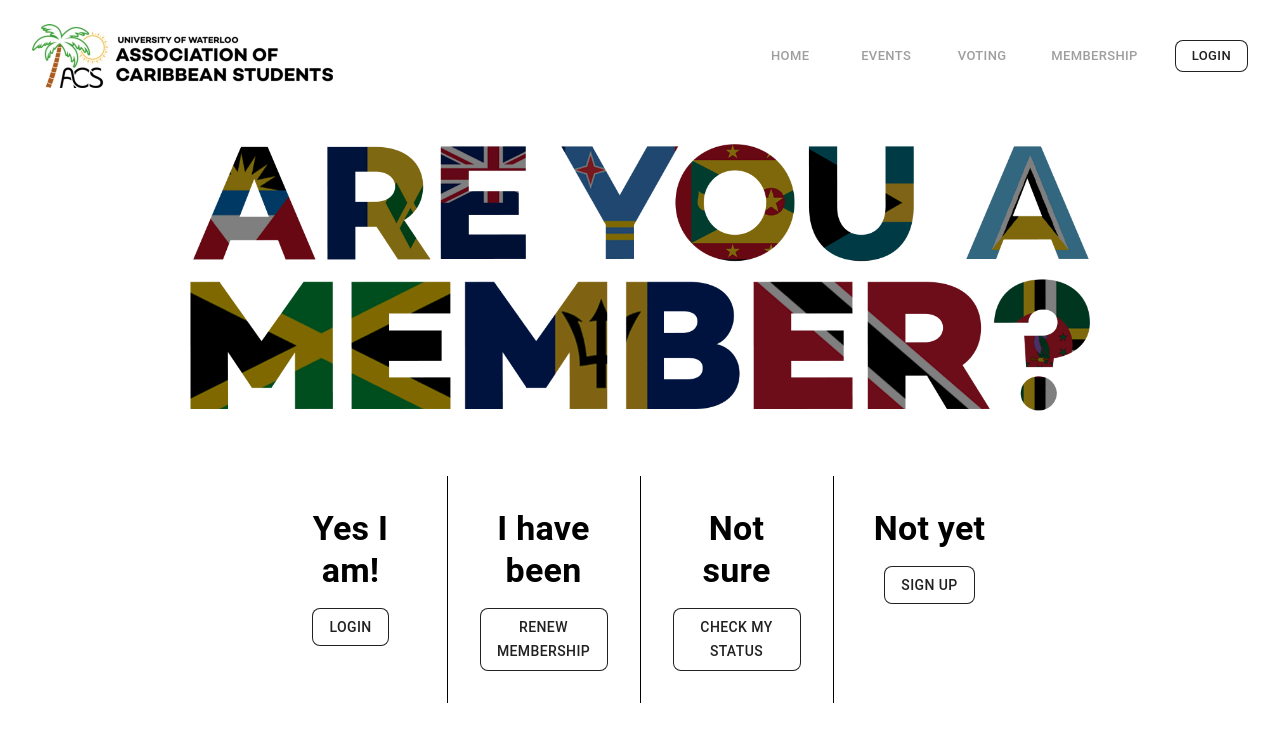
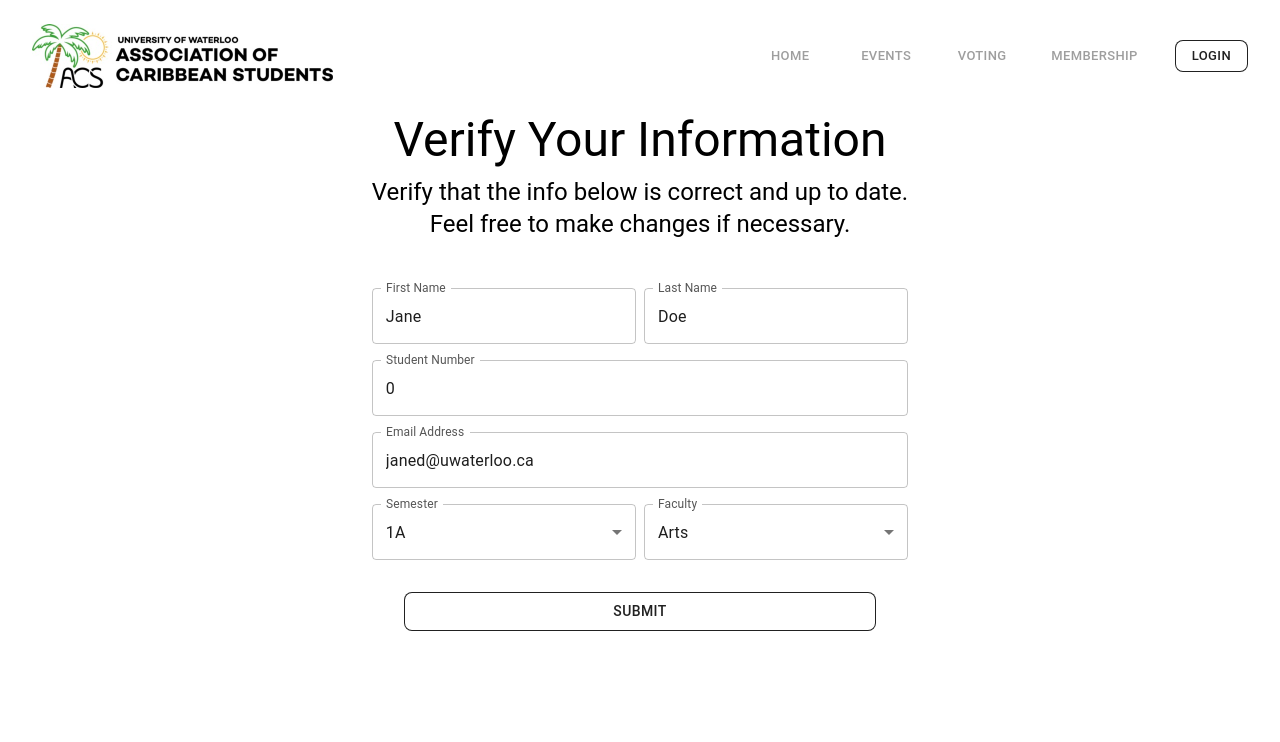
Before and after one commit to uwaterlooacs/acs, a React (Create React App) app in the folder client/: page /membership/verifyinfo in a window 1280 px wide. Shown: the top 742 px of the page. Built offline with nearby package versions, Linux system fonts and the light colour scheme.

Commit message:
renew membership

```diff
--- a/client/src/components/AuthPanel/index.tsx
+++ b/client/src/components/AuthPanel/index.tsx
@@ -1,6 +1,7 @@
 import { /*type*/ WithStyles, Theme } from '@material-ui/core/styles';
 
 import React, { memo, useState, useContext } from 'react';
+import { useHistory } from 'react-router-dom';
 import { withStyles, createStyles } from '@material-ui/core/styles';
 import { Typography, Button, TextField, Drawer } from '@material-ui/core';
 import CloseIcon from '@material-ui/icons/Close';
@@ -62,6 +63,7 @@ const styles = (theme: Theme) =>
   });
 
 const AuthPanel = ({ classes }: WithStyles<typeof styles>) => {
+  const history = useHistory();
   const { option, isOpen, setIsOpen } = useContext(AuthPanelContext);
 
   const [id, setId] = useState('');
@@ -69,9 +71,19 @@ const AuthPanel = ({ classes }: WithStyles<typeof styles>) => {
   const [membershipStatus, setMembershipStatus] = useState('');
 
   const submit = () => {
-    // replace with api calls
-    if (option.title === AUTH_PANEL_OPTIONS.CHECK.title) {
-      setMembershipStatus('Full Member');
+    switch (option.title) {
+      case AUTH_PANEL_OPTIONS.LOGIN.title:
+        // will replace with API call
+        break;
+      case AUTH_PANEL_OPTIONS.RENEWAL.title:
+        // will replace with API call
+        setIsOpen(false);
+        history.push('/membership/verifyinfo');
+        break;
+      case AUTH_PANEL_OPTIONS.CHECK.title:
+        // will replace with API call
+        setMembershipStatus('Full Member');
+        break;
     }
   };
 
--- a/client/src/components/VerifyInfo/index.tsx
+++ b/client/src/components/VerifyInfo/index.tsx
@@ -19,7 +19,11 @@ const styles = (theme: Theme) =>
     },
   });
 
-function VerifyInfo({ classes }: WithStyles<typeof styles>) {
+type Props = WithStyles<typeof styles> & {
+  onVerify: () => void;
+};
+
+function VerifyInfo({ classes, onVerify }: Props) {
   const { user, setUser } = useContext(UserContext);
   const [firstName, setFirstName] = useState(user.firstName);
   const [lastName, setLastName] = useState(user.lastName);
@@ -51,6 +55,7 @@ function VerifyInfo({ classes }: WithStyles<typeof styles>) {
         semester,
         faculty,
       });
+      onVerify();
     }
   };
 
--- /dev/null
+++ b/client/src/pages/Membership/VerifyInfo/index.tsx
@@ -0,0 +1,36 @@
+import type { WithStyles, Theme } from '@material-ui/core/styles';
+
+import React, { useState } from 'react';
+import { withStyles, createStyles } from '@material-ui/core/styles';
+import VerifyInfo from 'components/VerifyInfo';
+import Complete from 'components/Complete';
+
+const styles = (theme: Theme) =>
+  createStyles({
+    container: {
+      display: 'flex',
+      flexDirection: 'column',
+      alignItems: 'center',
+      width: `calc(100% - ${2 * theme.spacing(3)}px)`,
+      padding: `0 ${theme.spacing(3)}px`,
+    },
+    contentContainer: {},
+  });
+
+function VerifyInfoPage({ classes }: WithStyles<typeof styles>) {
+  const [complete, setComplete] = useState(false);
+
+  const completeVerify = () => setComplete(true);
+
+  return (
+    <div className={classes.container}>
+      {!complete ? (
+        <VerifyInfo onVerify={completeVerify} />
+      ) : (
+        <Complete variant="renewMembership" />
+      )}
+    </div>
+  );
+}
+
+export default withStyles(styles)(VerifyInfoPage);
--- a/client/src/pages/Membership/index.tsx
+++ b/client/src/pages/Membership/index.tsx
@@ -9,6 +9,7 @@ import ShrinkImage from 'components/ShrinkImage';
 import MembershipOptionsList from 'components/lists/MembershipOption';
 import HowToJoinPage from './HowToJoin';
 import SignUpPage from './SignUp';
+import VerifyInfoPage from './VerifyInfo';
 import AreYouAMember from './AreYouAMember.png';
 
 const styles = (theme: Theme) =>
@@ -39,6 +40,13 @@ function Membership({ classes }: WithStyles<typeof styles>) {
             </div>
           </Fade>
         </Route>
+        <Route path="/membership/verifyinfo" exact>
+          <Fade key="/membership/verifyinfo" in appear timeout={1000}>
+            <div>
+              <VerifyInfoPage />
+            </div>
+          </Fade>
+        </Route>
         <Route path="/membership">
           <ShrinkImage shift src={AreYouAMember} alt="Are you a member?" />
           <div className={classes.listContainer}>
```
Also changed, not shown: 1 other file (tests, documents, lock files or other folders).
